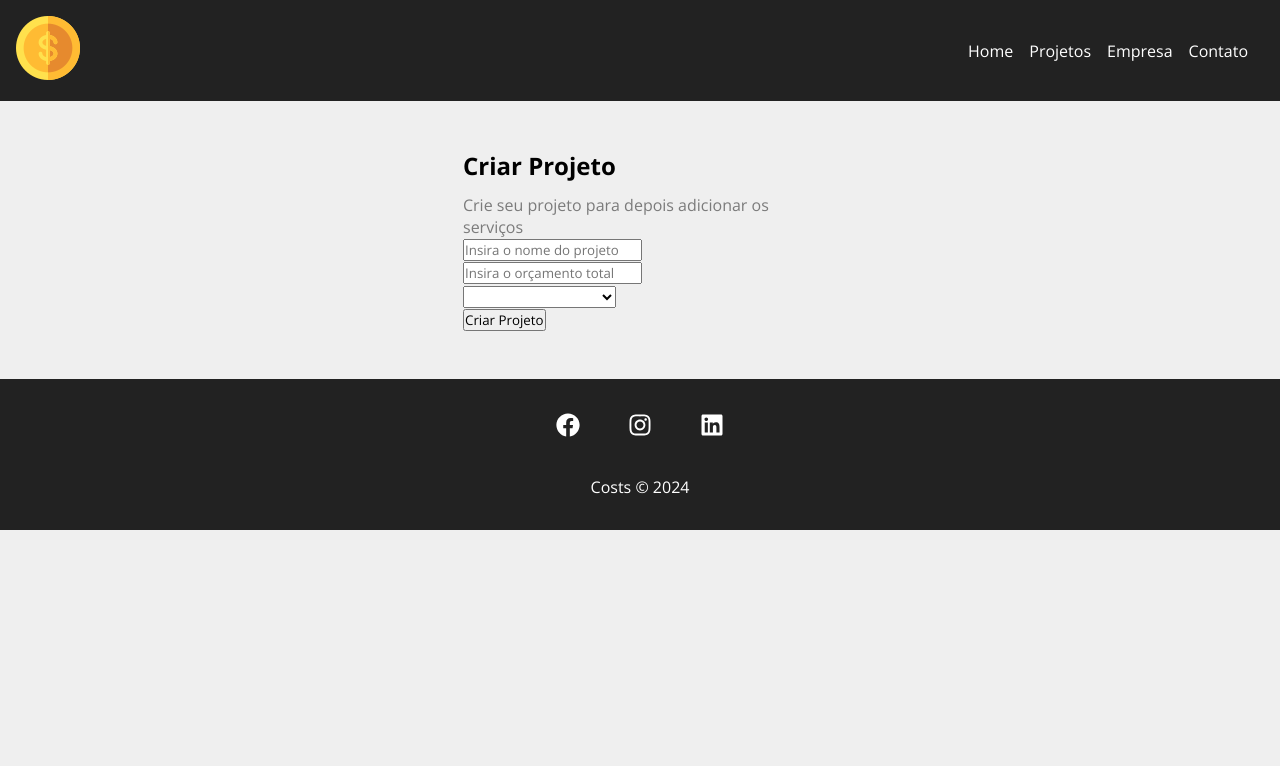
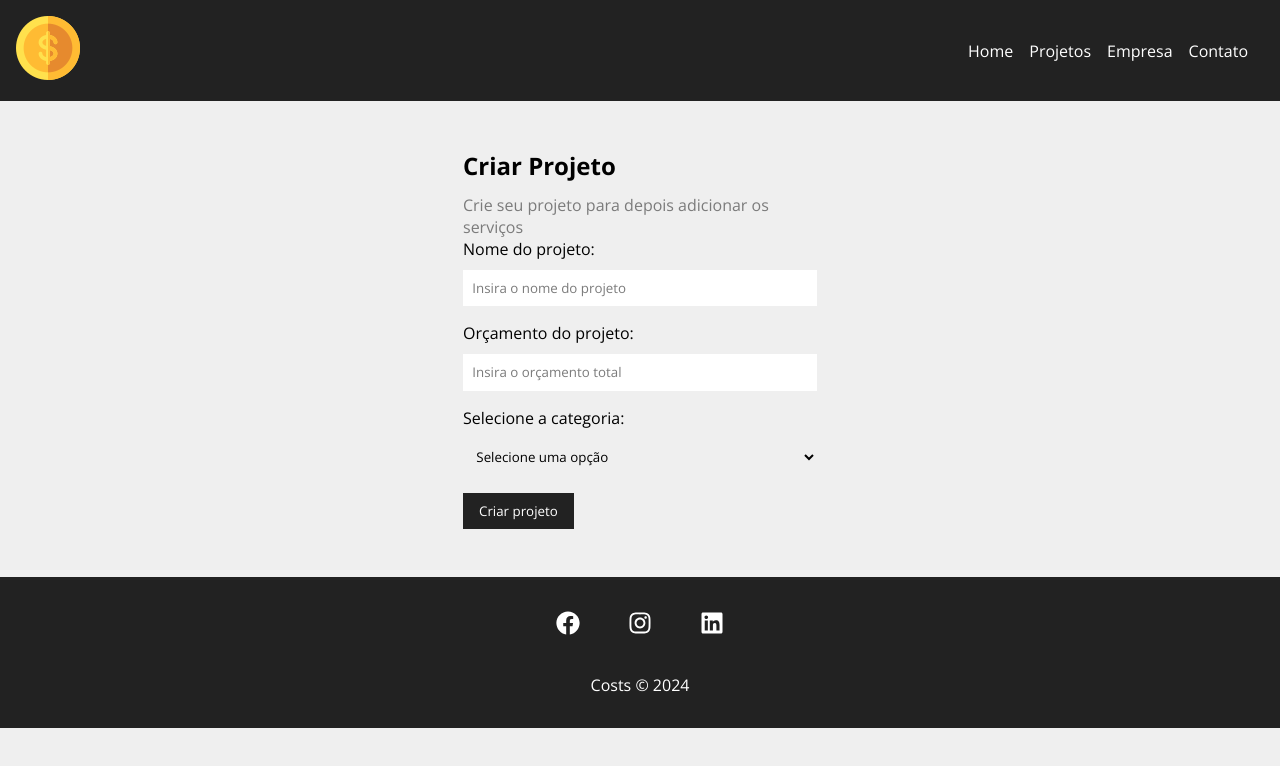
Before and after one commit to luizfilipeyep/costs, a React (Vite) app: page /newproject in a window 1280 px wide. Shown: the top 766 px of the page. Built offline with nearby package versions, Linux system fonts and the light colour scheme.

Commit message:
form component

```diff
--- /dev/null
+++ b/src/components/form/Input.jsx
@@ -0,0 +1,21 @@
+import "./input.css"
+
+function Input({ type, text, name, placeholder, handleOnChange, value }) {
+  return (
+    <>
+       <div className="formControl">
+         <label htmlFor={name}>{text}:</label>
+         <input
+          type={type}
+          name={name}
+          id={name}
+          placeholder={placeholder}
+          onChange={handleOnChange}
+          value={value}
+          />
+       </div>
+    </>
+   );
+}
+
+export default Input;
--- /dev/null
+++ b/src/components/form/Select.jsx
@@ -0,0 +1,16 @@
+import "./select.css"
+
+function Select({ text, name, options, handleOnChange, value }) {
+  return (
+    <>
+      <div className="formControl">
+        <label htmlFor={name}>{text}:</label>
+        <select name={name} id={name}>
+          <option>Selecione uma opção</option>
+        </select>
+       </div>
+    </>
+   );
+}
+
+export default Select;
--- /dev/null
+++ b/src/components/form/SubmitButton.jsx
@@ -0,0 +1,11 @@
+import "./submitButton.css"
+
+function SubmitButton({ text }) {
+  return (
+    <>
+       <button>{text}</button>
+    </>
+   );
+}
+
+export default SubmitButton;
--- /dev/null
+++ b/src/components/form/input.css
@@ -0,0 +1,20 @@
+.formControl {
+  display: flex;
+  flex-direction: column;
+  margin-bottom: 1em;
+}
+
+.formControl label {
+  margin-bottom: .6em;
+}
+
+.formControl input {
+  padding: .7em;
+  border-radius: 0;
+  border: none;
+  outline: none;
+}
+
+.formControl input::placeholder {
+  color: #7b7b7b;
+}
--- /dev/null
+++ b/src/components/form/select.css
@@ -0,0 +1,17 @@
+.formControl {
+  display: flex;
+  flex-direction: column;
+  margin-bottom: 1em;
+}
+
+.formControl label {
+  margin-bottom: .6em;
+}
+
+.formControl select {
+  padding: .7em;
+  border-radius: 0;
+  border: none;
+  outline: none;
+  cursor: pointer;
+}
--- /dev/null
+++ b/src/components/form/submitButton.css
@@ -0,0 +1,14 @@
+button {
+  background-color: #222;
+  color: #fff;
+  padding: .7em 1.2em;
+  text-decoration: none;
+  transition: .5s;
+  cursor: pointer;
+  border: none;
+  outline: none;
+}
+
+button:hover {
+  color: #ffbb33;
+}
--- a/src/components/layout/style.css
+++ b/src/components/layout/style.css
@@ -96,3 +96,8 @@ footer p {
 .newProjectContainer p {
   color: #7b7b7b;
 }
+
+.form {
+  width: 100%;
+  margin: 2em 0;
+}
--- a/src/components/pages/NewProject.jsx
+++ b/src/components/pages/NewProject.jsx
@@ -7,7 +7,7 @@ function NewProject() {
       <section className="newProjectContainer">
         <h1>Criar Projeto</h1>
         <p>Crie seu projeto para depois adicionar os serviços</p>
-        <ProjectForm />
+        <ProjectForm btnText="Criar projeto" />
       </section>
     </>
    );
--- a/src/components/project/ProjectForm.jsx
+++ b/src/components/project/ProjectForm.jsx
@@ -1,13 +1,28 @@
-function ProjectForm() {
+import Input from "../form/Input";
+import Select from "../form/Select";
+import SubmitButton from "../form/SubmitButton";
+
+function ProjectForm({ btnText }) {
   return (
     <>
       <form action="" method="get">
-        <div><input type="text" placeholder="Insira o nome do projeto" /></div>
-        <div><input type="number" placeholder="Insira o orçamento total" /></div>
-        <select name="category_id">
-          <option disabled>Selecione a categoria</option>
-        </select>
-        <div><input type="submit" value="Criar Projeto" /></div>
+        <Input
+          type="text"
+          text="Nome do projeto"
+          name="name"
+          placeholder="Insira o nome do projeto"
+        />
+        <Input
+          type="number"
+          text="Orçamento do projeto"
+          name="budget"
+          placeholder="Insira o orçamento total"
+        />
+        <Select
+          name="category_id"
+          text="Selecione a categoria"
+        />
+        <SubmitButton text={btnText} />
       </form>
     </>
    );
```
